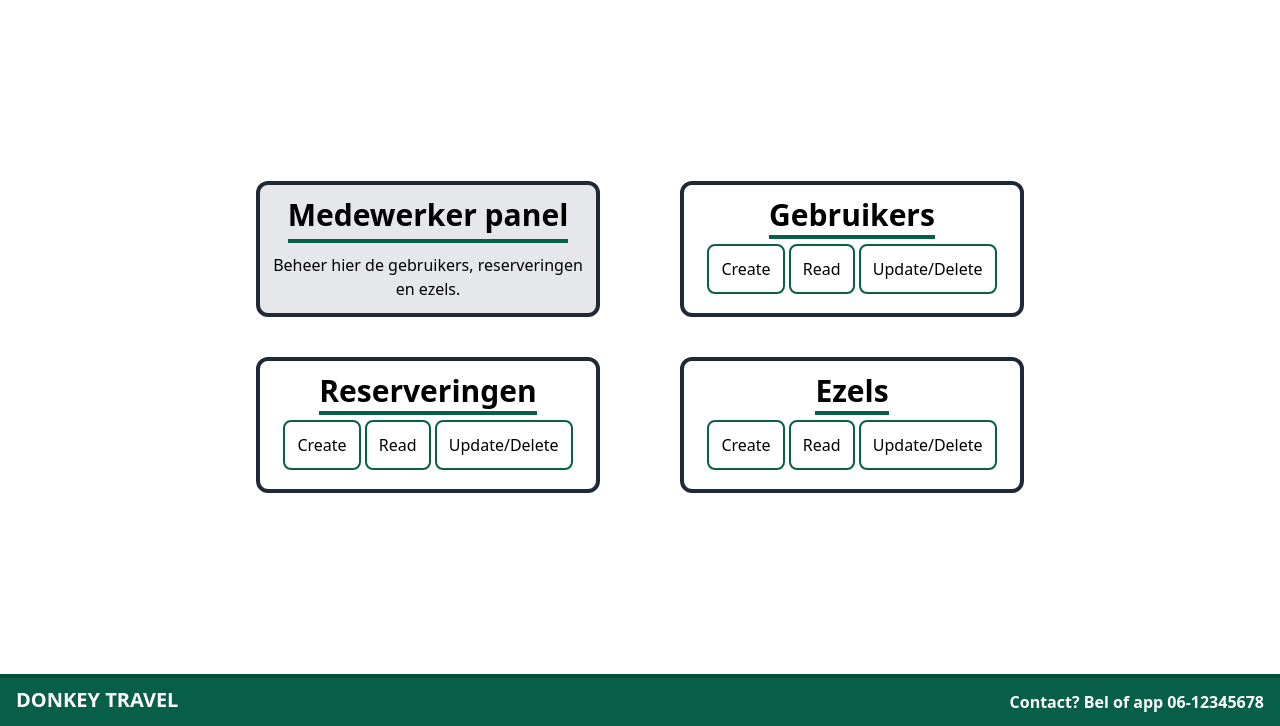
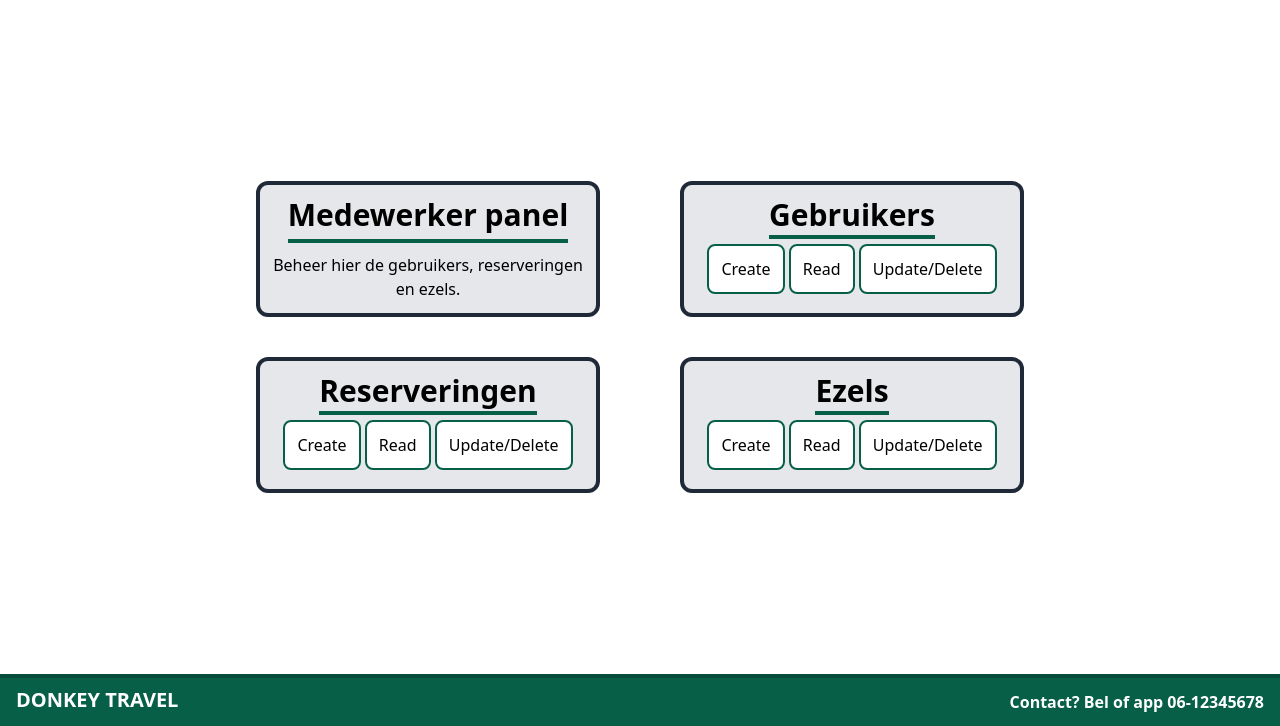
Before and after one commit to daanilio/donkeytravel, a PHP site: page /Medewerker/panel.php in a window 1280 px wide. Shown: the part 74-800 px from the top of the page. Run offline with PHP 8.4, Linux system fonts and the light colour scheme.

Commit message:
Knoppies aangepast

```diff
--- a/Views/Medewerker/panel.php
+++ b/Views/Medewerker/panel.php
@@ -18,41 +18,41 @@
                         class="border-b-4 border-green-800 pb-1">Medewerker panel</span></h2>
             <p class="mt-5">Beheer hier de gebruikers, reserveringen en ezels.</p>
         </div>
-        <div class="border-4 border-gray-800 rounded-xl p-3 text-center ">
+        <div class="bg-gray-200 border-4 border-gray-800 rounded-xl p-3 text-center ">
             <div class="rounded-xl"><h2 class="text-3xl font-bold hover:text-gray-700"><span
                             class="border-b-4 border-green-800"><a href="#">Gebruikers</a></span></h2>
                 <div class="mb-4"><br>
-                    <span class="hover:bg-gray-800 hover:text-white p-3 border-2 rounded-lg text-center border-green-800"><a
+                    <span class="hover:bg-gray-800 hover:text-white p-3 border-2 rounded-lg text-center border-green-800 bg-white"><a
                                 href="">Create</a></span>
-                    <span class="hover:bg-gray-800 hover:text-white p-3 border-2 rounded-lg text-center border-green-800"><a
+                    <span class="hover:bg-gray-800 hover:text-white p-3 border-2 rounded-lg text-center border-green-800 bg-white"><a
                                 href="">Read</a></span>
-                    <span class="hover:bg-gray-800 hover:text-white p-3 border-2 rounded-lg text-center border-green-800"><a
+                    <span class="hover:bg-gray-800 hover:text-white p-3 border-2 rounded-lg text-center border-green-800 bg-white"><a
                                 href="">Update/Delete</a></span>
                 </div>
             </div>
         </div>
-        <div class="border-4 border-gray-800 rounded-xl p-3 text-center ">
+        <div class="bg-gray-200 border-4 border-gray-800 rounded-xl p-3 text-center ">
             <div class="rounded-xl"><h2 class="text-3xl font-bold hover:text-gray-700"><span
                             class="border-b-4 border-green-800"><a href="#">Reserveringen</a></span></h2>
                 <div class="mb-4"><br>
-                    <span class="hover:bg-gray-800 hover:text-white p-3 border-2 rounded-lg text-center border-green-800"><a
+                    <span class="hover:bg-gray-800 hover:text-white p-3 border-2 rounded-lg text-center border-green-800 bg-white"><a
                                 href="../Reserveer/createReservering.php">Create</a></span>
-                    <span class="hover:bg-gray-800 hover:text-white p-3 border-2 rounded-lg text-center border-green-800"><a
+                    <span class="hover:bg-gray-800 hover:text-white p-3 border-2 rounded-lg text-center border-green-800 bg-white"><a
                                 href="../Reserveer/readReservering.php">Read</a></span>
-                    <span class="hover:bg-gray-800 hover:text-white p-3 border-2 rounded-lg text-center border-green-800"><a
+                    <span class="hover:bg-gray-800 hover:text-white p-3 border-2 rounded-lg text-center border-green-800 bg-white"><a
                                 href="../Reserveer/readReservering.php">Update/Delete</a></span>
                 </div>
             </div>
         </div>
-        <div class="border-4 border-gray-800 rounded-xl p-3 text-center ">
+        <div class="bg-gray-200 border-4 border-gray-800 rounded-xl p-3 text-center ">
             <div class="rounded-xl"><h2 class="text-3xl font-bold hover:text-gray-700"><span
                             class="border-b-4 border-green-800"><a href="#">Ezels</a></span></h2>
                 <div class="mb-4"><br>
-                    <span class="hover:bg-gray-800 hover:text-white p-3 border-2 rounded-lg text-center border-green-800"><a
+                    <span class="hover:bg-gray-800 hover:text-white p-3 border-2 rounded-lg text-center border-green-800 bg-white"><a
                                 href="">Create</a></span>
-                    <span class="hover:bg-gray-800 hover:text-white p-3 border-2 rounded-lg text-center border-green-800"><a
+                    <span class="hover:bg-gray-800 hover:text-white p-3 border-2 rounded-lg text-center border-green-800 bg-white"><a
                                 href="">Read</a></span>
-                    <span class="hover:bg-gray-800 hover:text-white p-3 border-2 rounded-lg text-center border-green-800"><a
+                    <span class="hover:bg-gray-800 hover:text-white p-3 border-2 rounded-lg text-center border-green-800 bg-white"><a
                                 href="">Update/Delete</a></span>
                 </div>
             </div>
```
